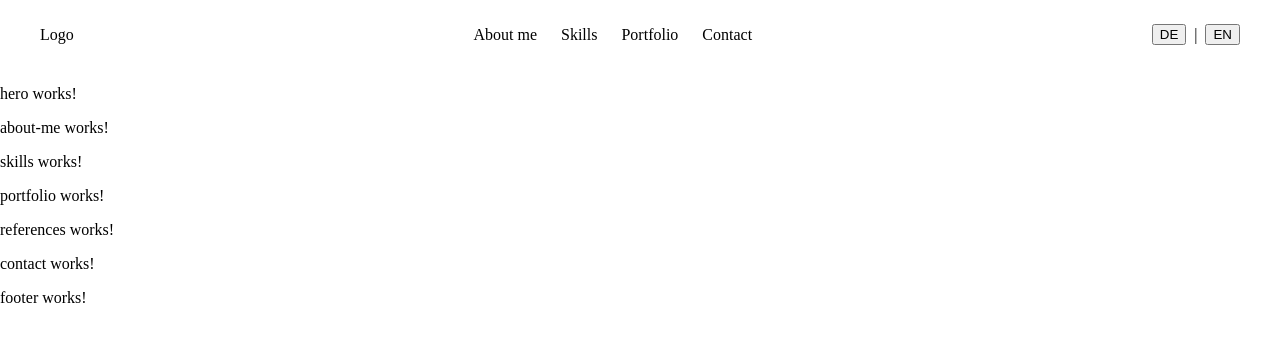
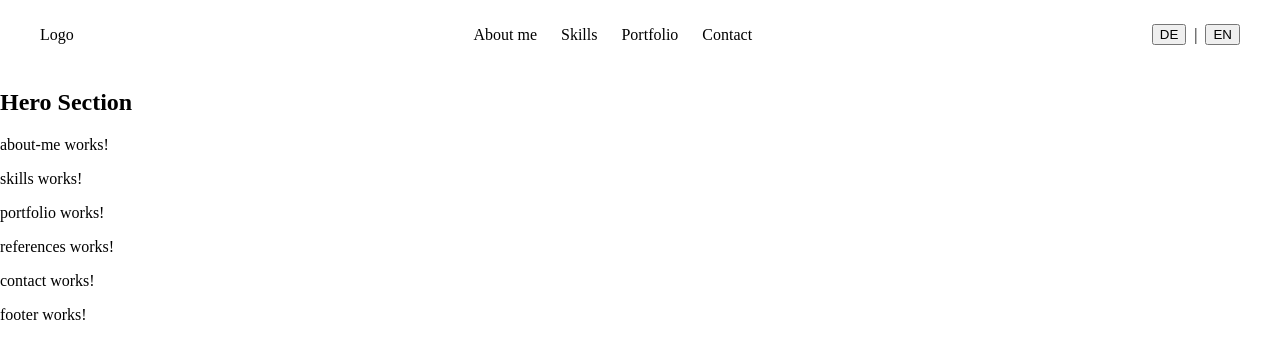
Before and after one commit to NPausC/Portfolio, an Angular app: page / in a window 1280 px wide. Shown: the top 358 px of the page. Built offline with nearby package versions, Linux system fonts and the light colour scheme.

Commit message:
feat: add hero placeholder content

```diff
--- a/src/app/components/hero/hero.html
+++ b/src/app/components/hero/hero.html
@@ -1 +1,3 @@
-<p>hero works!</p>
+<section>
+  <h1>Hero Section</h1>
+</section>
```
